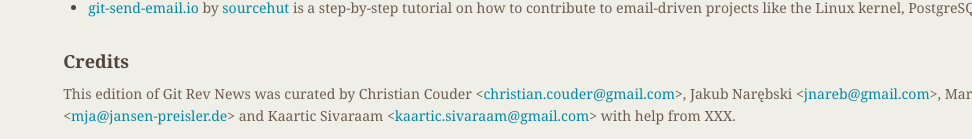
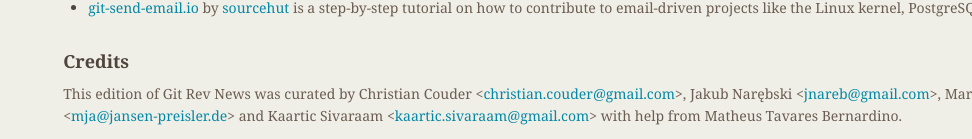
Before and after one commit to git/git.github.io, a Jekyll site: the page built from rev_news/drafts/edition-68.md, in a window 1280 px wide and 900 px high, scrolled down 2396 px. Shown: the part 758-897 px from the top of the window, without its empty margins (308-1280 px from the left). Built offline with Jekyll 4.4.1, drawn with Linux system fonts in a browser that asks for light colours.

Commit message:
rn-68: add Matheus among the helpers

```diff
--- a/rev_news/drafts/edition-68.md
+++ b/rev_news/drafts/edition-68.md
@@ -275,4 +275,4 @@ Christian Couder &lt;<christian.couder@gmail.com>&gt;,
 Jakub Narębski &lt;<jnareb@gmail.com>&gt;,
 Markus Jansen &lt;<mja@jansen-preisler.de>&gt; and
 Kaartic Sivaraam &lt;<kaartic.sivaraam@gmail.com>&gt;
-with help from XXX.
+with help from Matheus Tavares Bernardino.
```
